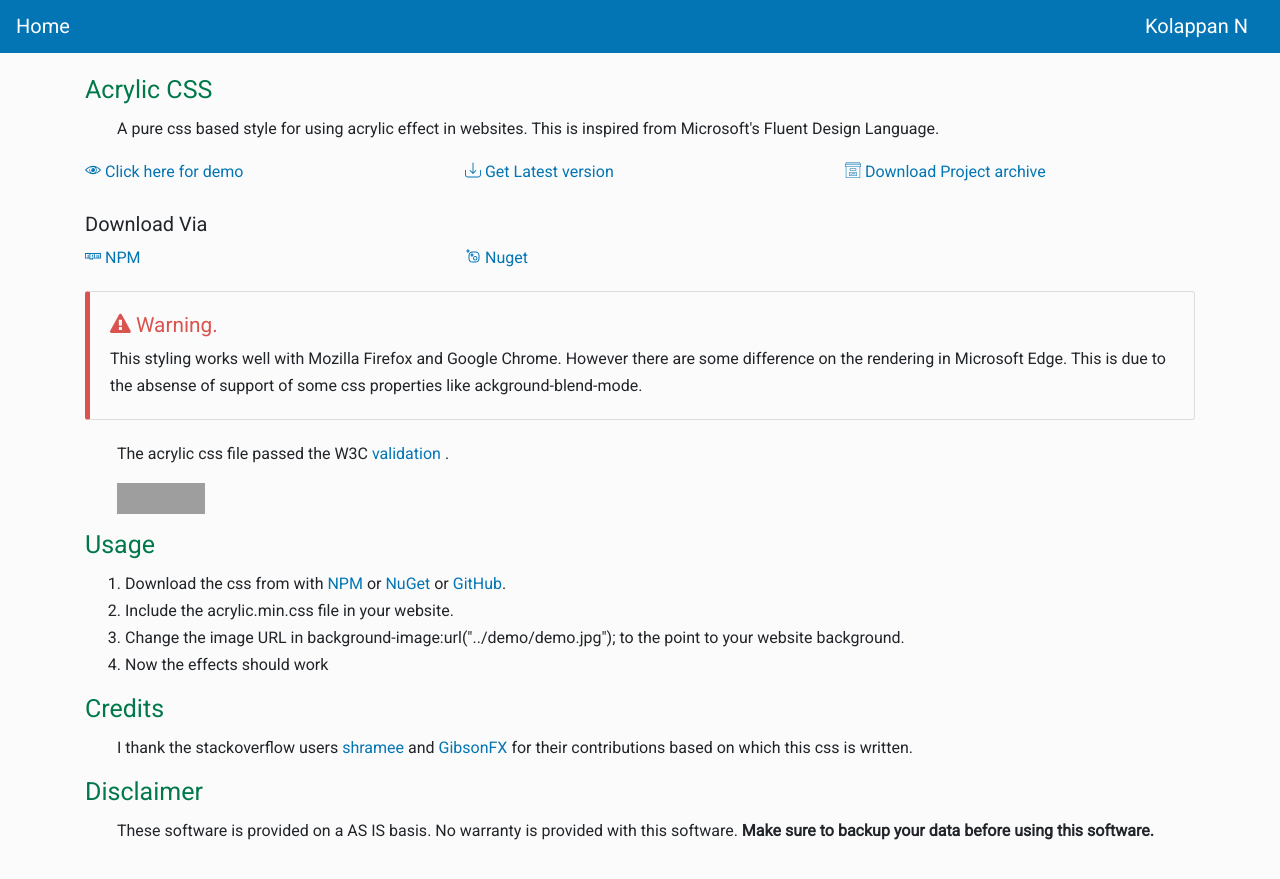
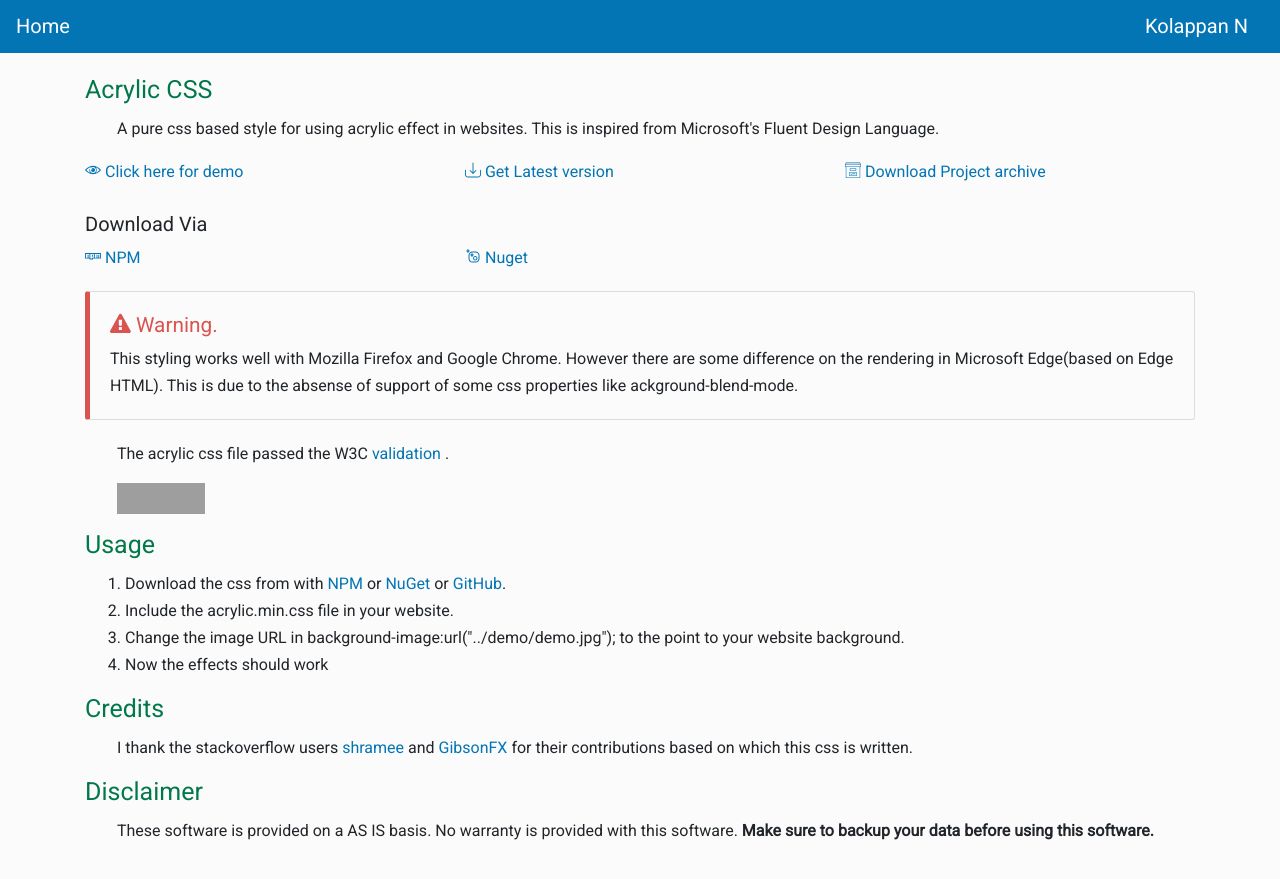
Before and after one commit to kolappannathan/kolappannathan.github.io, a Jekyll site: the page built from projects/acrylic-css/index.html, in a window 1280 px wide. Shown: the top 879 px of the page. Built offline with Jekyll 4.4.1, drawn with Linux system fonts in a browser that asks for light colours; grey boxes are pictures that could not be loaded.

Commit message:
minor changes

```diff
--- a/pages/404.html
+++ b/pages/404.html
@@ -13,7 +13,7 @@ permalink: /404.html
             <div class="fof">
                 <h1>Error 404</h1>
                 <p>
-                    <a href="/">Go to Homepage.</a>
+                    <a href="/">Click here</a> to go to Homepage.
                 </p>
             </div>
         </div>
--- a/projects/acrylic-css/index.html
+++ b/projects/acrylic-css/index.html
@@ -23,7 +23,7 @@ layout: project-page
         Warning.
     </div>
     This styling works well with Mozilla Firefox and Google Chrome. However there are some difference on the
-    rendering in Microsoft Edge. This is due to the absense of support of some css properties like ackground-blend-mode.
+    rendering in Microsoft Edge(based on Edge HTML). This is due to the absense of support of some css properties like ackground-blend-mode.
 </div>
 
 <div>
```
